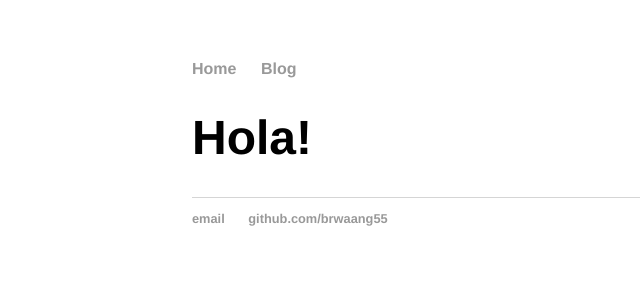
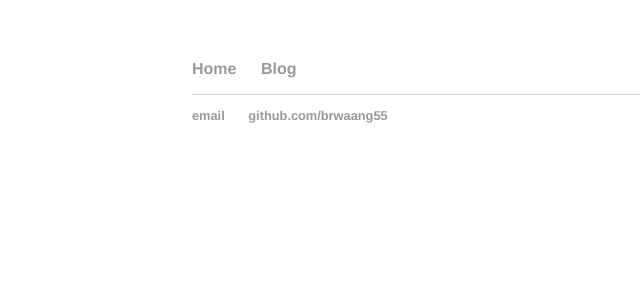
Before and after one commit to brwaang55/brwaang55.github.io, a Jekyll site: the page built from index.html, in a window 1280 px wide. Shown: the top 300 px of the page, without its empty margins (0-640 px from the left). Built offline with Jekyll 4.4.1, drawn with Linux system fonts in a browser that asks for light colours.

Commit message:
Update index.html

```diff
--- a/index.html
+++ b/index.html
@@ -1,27 +1,6 @@
-<!DOCTYPE html>
-<html>
-	<head>
-		<title>Bruce</title>
-		<!-- link to main stylesheet -->
-		<link rel="stylesheet" type="text/css" href="/css/main.css">
-	</head>
-	<body>
-		<nav>
-    		<ul>
-        		<li><a href="/">Home</a></li>
-        		<li><a href="/Project">Blog</a></li>
-    		</ul>
-		</nav>
-		<div class="container">
-    		<div class="blurb">
-        		<h1>Hola!</h1>
-    		</div><!-- /.blurb -->
-		</div><!-- /.container -->
-		<footer>
-    		<ul>
-        		<li><a href="mailto:bruce.waang55@gmail.com">email</a></li>
-        		<li><a href="https://github.com/brwaang55">github.com/brwaang55</a></li>
-			</ul>
-		</footer>
-	</body>
-</html>
+---
+layout: default
+title: Bruce
+---
+<div class="blurb">
+</div><!-- /.blurb -->
```
